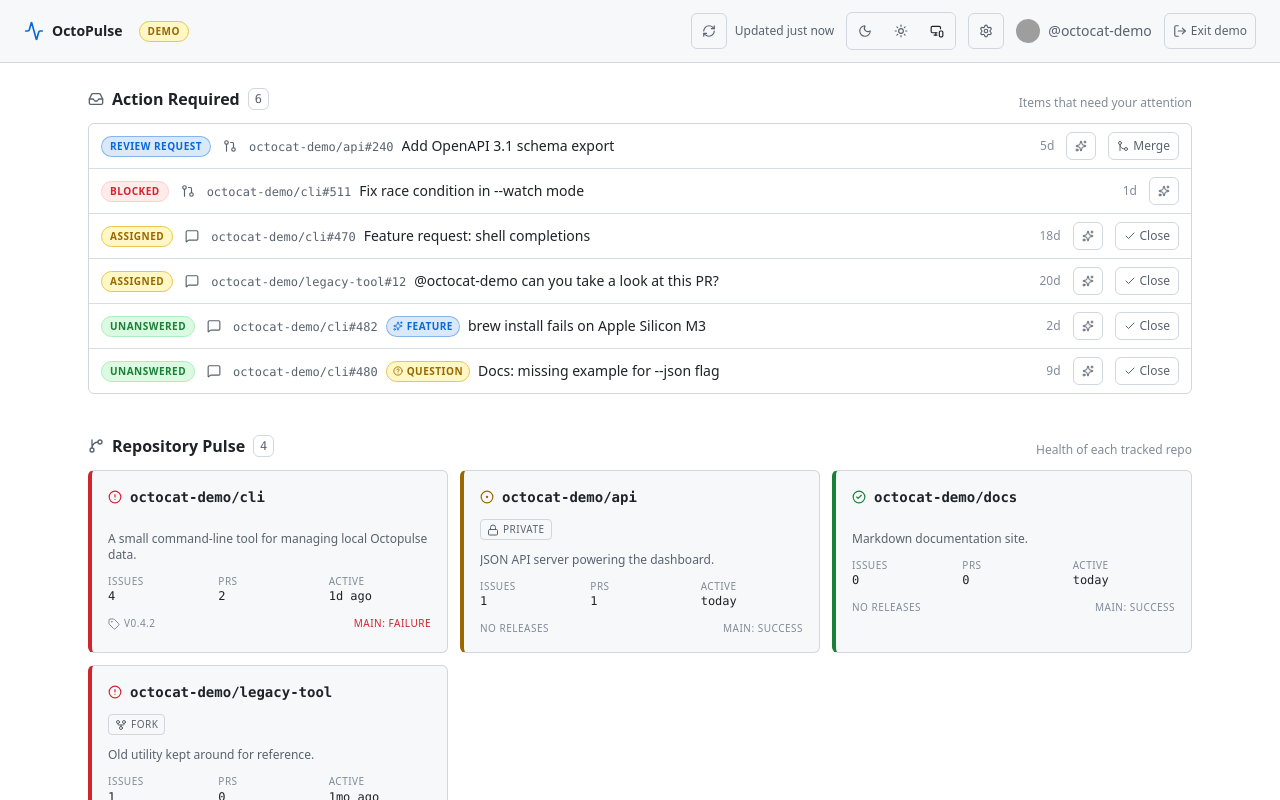
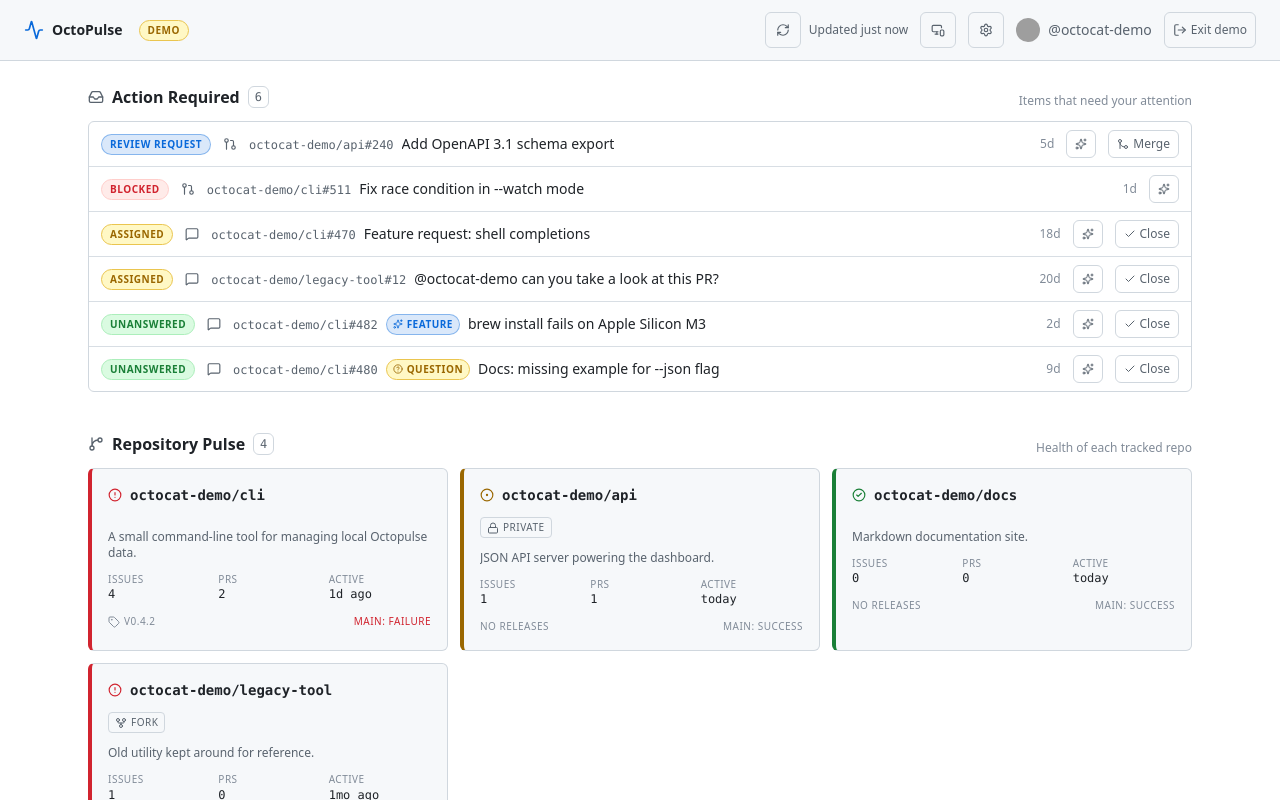
Before and after one commit to KingPin/OctoPulse, a React (Vite) app: page / in a window 1280 px wide. Both pictures are taken after a click on the button "Try demo mode without a token →". Shown: the top 800 px of the page. Built offline with nearby package versions, Linux system fonts and the light colour scheme; grey boxes are pictures that could not be loaded.

Commit message:
refactor(topbar): collapse theme picker into single cycling button
Three side-by-side radio buttons reclaim ~80px of topbar width and
read as a single control on narrow viewports.

```diff
--- a/src/components/shell/TopBar.tsx
+++ b/src/components/shell/TopBar.tsx
@@ -75,40 +75,25 @@ function RateLimitChip({ remaining, limit, resetAt }: RateLimitChipProps) {
   )
 }
 
+const THEME_CYCLE: Record<Theme, { next: Theme; label: string; Icon: typeof Sun }> = {
+  auto: { next: 'light', label: 'Auto', Icon: MonitorSmartphone },
+  light: { next: 'dark', label: 'Light', Icon: Sun },
+  dark: { next: 'auto', label: 'Dark', Icon: Moon },
+}
+
 function ThemeToggle() {
   const [theme, setTheme] = useTheme()
-  const options: { value: Theme; label: string; Icon: typeof Sun }[] = [
-    { value: 'dark', label: 'Dark', Icon: Moon },
-    { value: 'light', label: 'Light', Icon: Sun },
-    { value: 'auto', label: 'Auto', Icon: MonitorSmartphone },
-  ]
+  const { next, label, Icon } = THEME_CYCLE[theme]
   return (
-    <div
-      className="flex items-center border border-[var(--color-border)] rounded-md overflow-hidden"
-      role="group"
-      aria-label="Theme"
+    <button
+      type="button"
+      onClick={() => setTheme(next)}
+      aria-label={`Theme: ${label}. Click to cycle.`}
+      title={`Theme: ${label} (click to cycle)`}
+      className="min-w-[36px] min-h-[36px] flex items-center justify-center border border-[var(--color-border)] rounded-md text-[var(--color-fg-muted)] hover:text-[var(--color-fg-default)]"
     >
-      {options.map(({ value, label, Icon }) => {
-        const active = theme === value
-        return (
-          <button
-            key={value}
-            type="button"
-            onClick={() => setTheme(value)}
-            aria-label={`Theme: ${label}`}
-            aria-pressed={active}
-            title={label}
-            className={`min-w-[36px] min-h-[36px] flex items-center justify-center px-2 text-xs transition-colors ${
-              active
-                ? 'bg-[var(--color-canvas-subtle)] text-[var(--color-fg-default)]'
-                : 'text-[var(--color-fg-muted)] hover:text-[var(--color-fg-default)]'
-            }`}
-          >
-            <Icon className="w-3.5 h-3.5" aria-hidden />
-          </button>
-        )
-      })}
-    </div>
+      <Icon className="w-3.5 h-3.5" aria-hidden />
+    </button>
   )
 }
 
```
